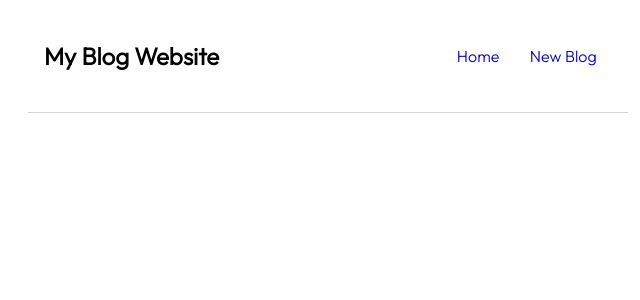
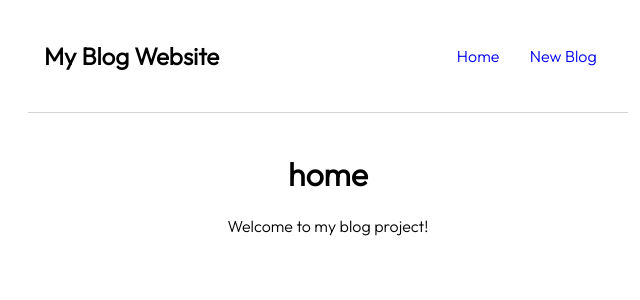
Before and after one commit to drorbahat/13.1-blog-project, a React (Create React App) app: page / in a window 1280 px wide. Shown: the top 300 px of the page, without its empty margins (312-952 px from the left). Built offline with nearby package versions, Linux system fonts and the light colour scheme.

Commit message:
finished

```diff
--- a/src/App.js
+++ b/src/App.js
@@ -1,5 +1,6 @@
 import Navbar from './components/Navbar.js'
 import CreateBlog from './components/CreateBlog.js'
+import Error404 from './components/Error404.js'
 
 import Home from './components/Home.js'
 import { BrowserRouter, Route, Routes } from 'react-router-dom'
@@ -11,8 +12,9 @@ const App = () => {
         <Navbar />
         <div className='App-content'>
           <Routes>
-            <Route path='/Home' element={<Home />} />
-            <Route path='/createblog' element={<CreateBlog/>} />
+            <Route path='/' element={<Home />} />
+            <Route path='/createblog' element={<CreateBlog />} />
+            <Route path='/*' element={<Error404 />} />
           </Routes>
         </div>
       </div>
--- /dev/null
+++ b/src/components/Error404.js
@@ -0,0 +1,10 @@
+const Error404 = () => {
+    return (
+        <div className="Error404">
+            <br />
+            <h1>404 not found</h1>
+        </div>
+    )
+}
+
+export default Error404
--- a/src/components/Home.js
+++ b/src/components/Home.js
@@ -3,6 +3,7 @@ const Home = () => {
         <div className="Home-root">
             <br />
             <h1>home</h1>
+            <p>Welcome to my blog project!</p>
         </div>
     )
 }
--- a/src/components/Navbar.js
+++ b/src/components/Navbar.js
@@ -5,7 +5,7 @@ const Navbar = () => {
         <div className="Nav-root">
             <h2 className="Nav-title">My Blog Website</h2>
             <div className="Nav-links">
-                <Link to="/home">Home</Link>
+                <Link to="/">Home</Link>
                 <Link to="/createblog">New Blog</Link>
             </div>
         </div>
```
